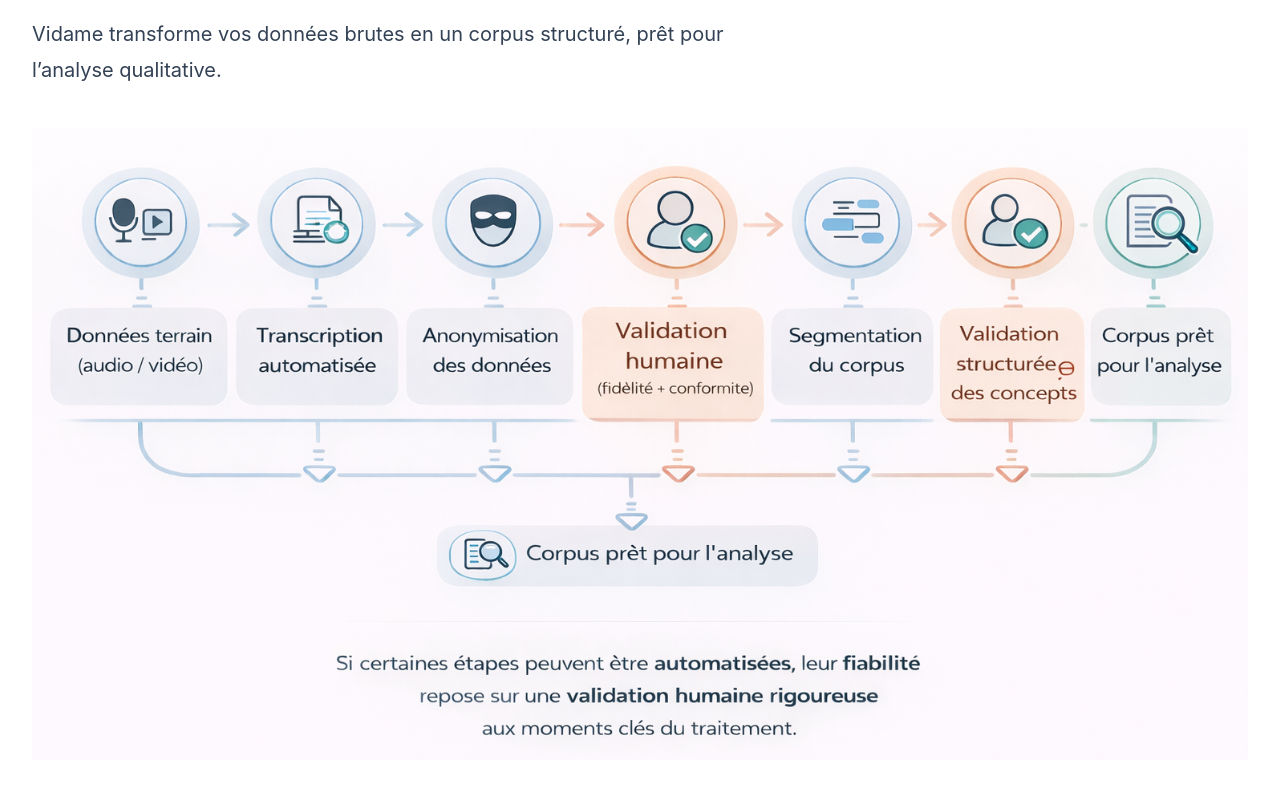
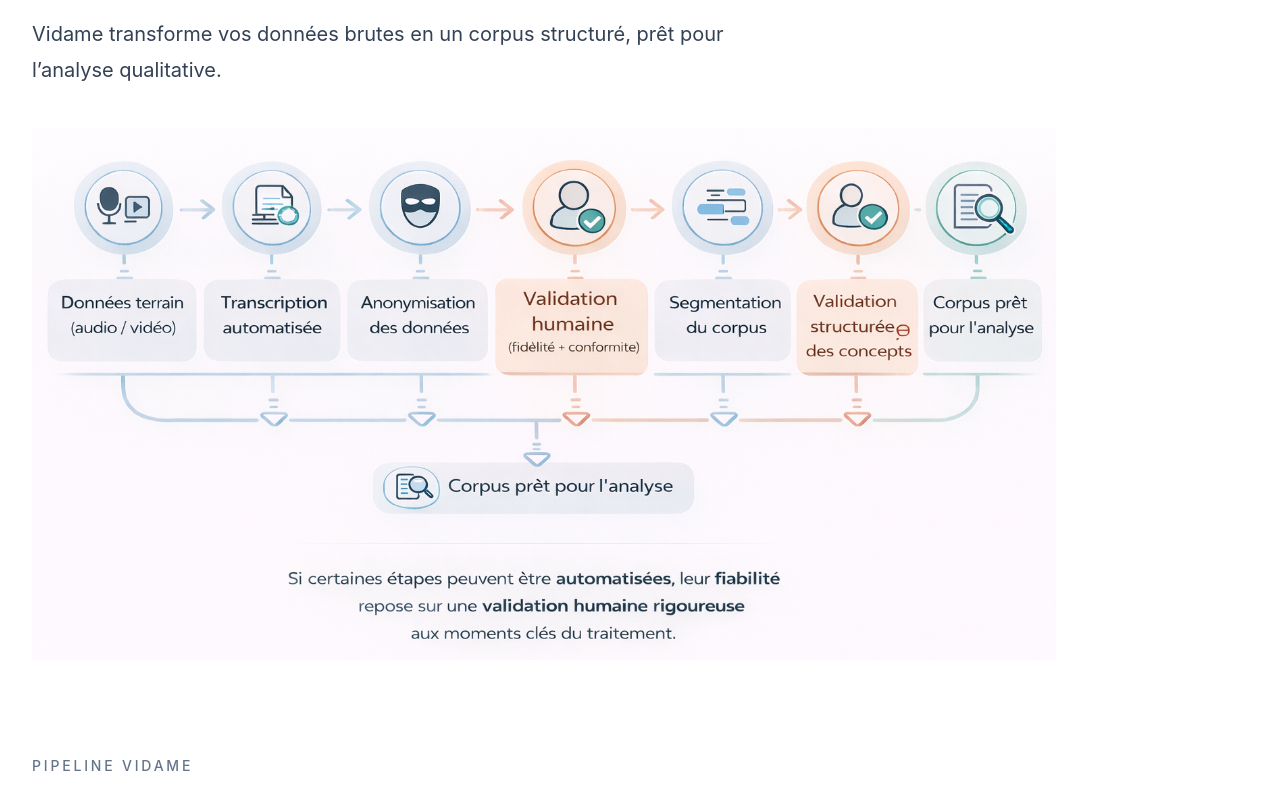
Before and after one commit to momopro21/vidame-recherche, a React (Vite) app: page / in a window 1280 px wide. Shown: the part 600-1391 px from the top of the page. Built offline with nearby package versions, Linux system fonts and the light colour scheme; the HTML template or start-up script is replaced by a standard one.

Commit message:
Update App.tsx

```diff
--- a/src/App.tsx
+++ b/src/App.tsx
@@ -406,7 +406,7 @@ function Accueil({ setPage }: { setPage: (page: string) => void }) {
 
   return (
     <div>
-      {/* ===== VIDAME_REPERE_HERO_ACCUEIL ===== */}
+       {/* ===== VIDAME_REPERE_HERO_ACCUEIL ===== */}
       <section className="mx-auto max-w-7xl px-4 py-12 md:px-8 md:py-16">
         <div className="max-w-5xl space-y-12">
           <Badge className="rounded-full bg-slate-200 px-4 py-1.5 text-slate-800 hover:bg-slate-200">
@@ -447,8 +447,13 @@ function Accueil({ setPage }: { setPage: (page: string) => void }) {
           </div>
         </div>
 
-        <div className="mt-10">
-          <img src="/flowchart_vidame.png" alt="Pipeline Vidame" className="block h-auto max-w-full" />
+        {/* ===== VIDAME_REPERE_BLOC_PNG_PIPELINE ===== */}
+        <div className="mt-10 max-w-5xl">
+          <img
+            src="/flowchart_vidame.png"
+            alt="Pipeline Vidame"
+            className="block h-auto w-full"
+          />
         </div>
       </section>
 
```
